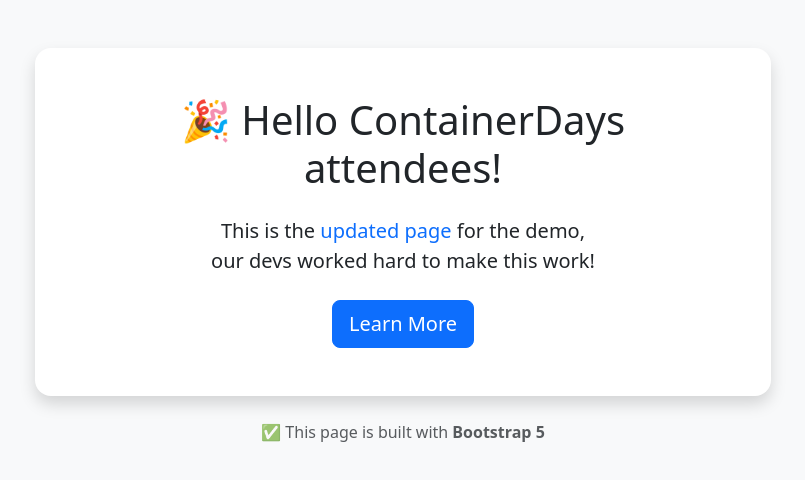
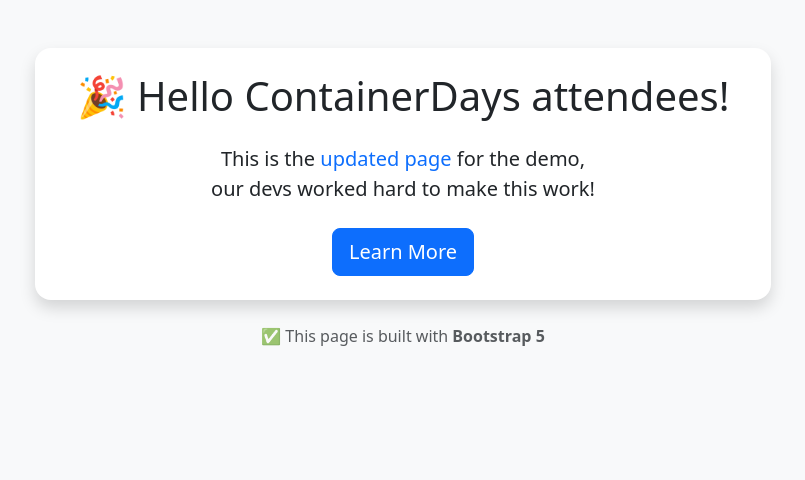
Before and after one commit to kubealex/containerdays2025-bootc, a plain HTML site: page files/index-update.html in a window 1280 px wide. Shown: the whole page, without its empty margins (237-1042 px from the left). Drawn offline with nearby package versions, Linux system fonts and the light colour scheme.

Commit message:
Reduce card body padding

```diff
--- a/files/index-update.html
+++ b/files/index-update.html
@@ -12,7 +12,7 @@
     <div class="row justify-content-center">
       <div class="col-md-10 col-lg-8">
         <div class="card shadow border-0 rounded-4">
-          <div class="card-body text-center p-5">
+          <div class="card-body text-center p-4">
             <h1 class="card-title mb-4">🎉 Hello ContainerDays attendees!</h1>
             <p class="card-text lead mb-4">
               This is the <strong class="text-primary">updated page</strong> for the demo,<br>
```
